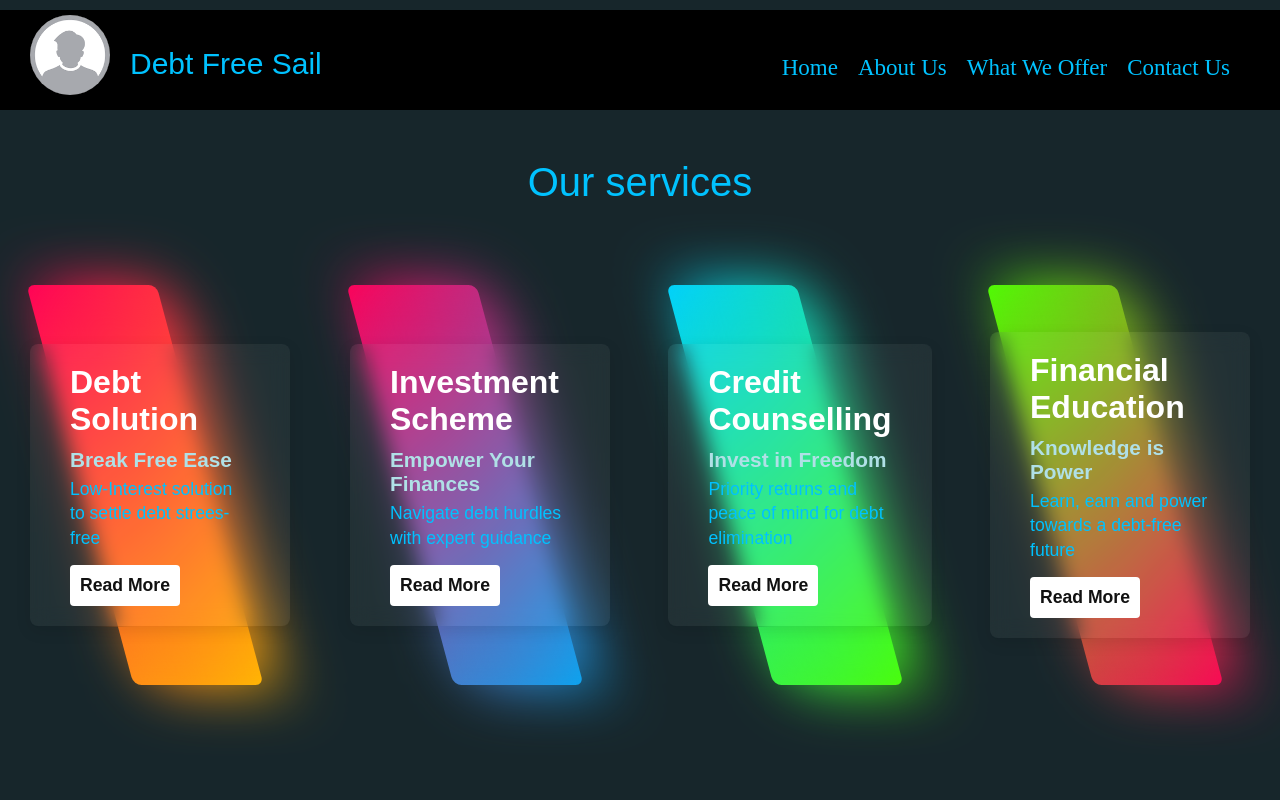
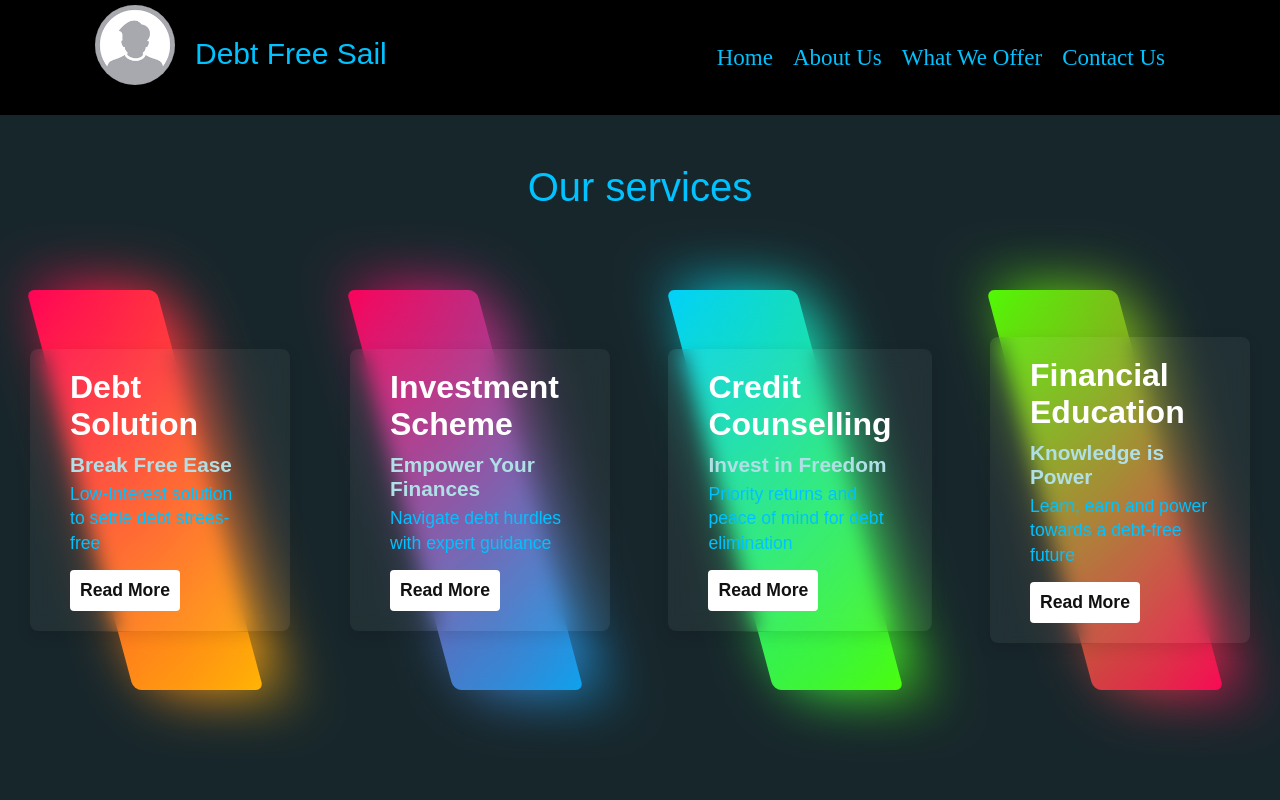
Before and after one commit to lauyunxian/DebtFreeSail, a React (Vite) app: page /home in a window 1280 px wide. Shown: the top 800 px of the page. Built offline with nearby package versions, Linux system fonts and the light colour scheme; the HTML template or start-up script is replaced by a standard one; a web font is replaced by a local one.

Commit message:
adjusting the navbar

```diff
--- a/src/components/Navbar/Navbar.module.css
+++ b/src/components/Navbar/Navbar.module.css
@@ -12,11 +12,13 @@ body {
 }
 
 .content {
+  display: flex;
+  justify-content: center;
   background-color: black;
   max-width: 1500px;
-  margin: 10px auto;
+  margin: auto;
   padding: 20px;
-  max-height: 100px;
+  max-height: 115px;
 }
 
 .roundImage {
@@ -32,6 +34,7 @@ body {
   justify-content: space-between;
   align-items: center;
   padding: 10px;
+  width: 1110px;
 }
 
 .element{
```
